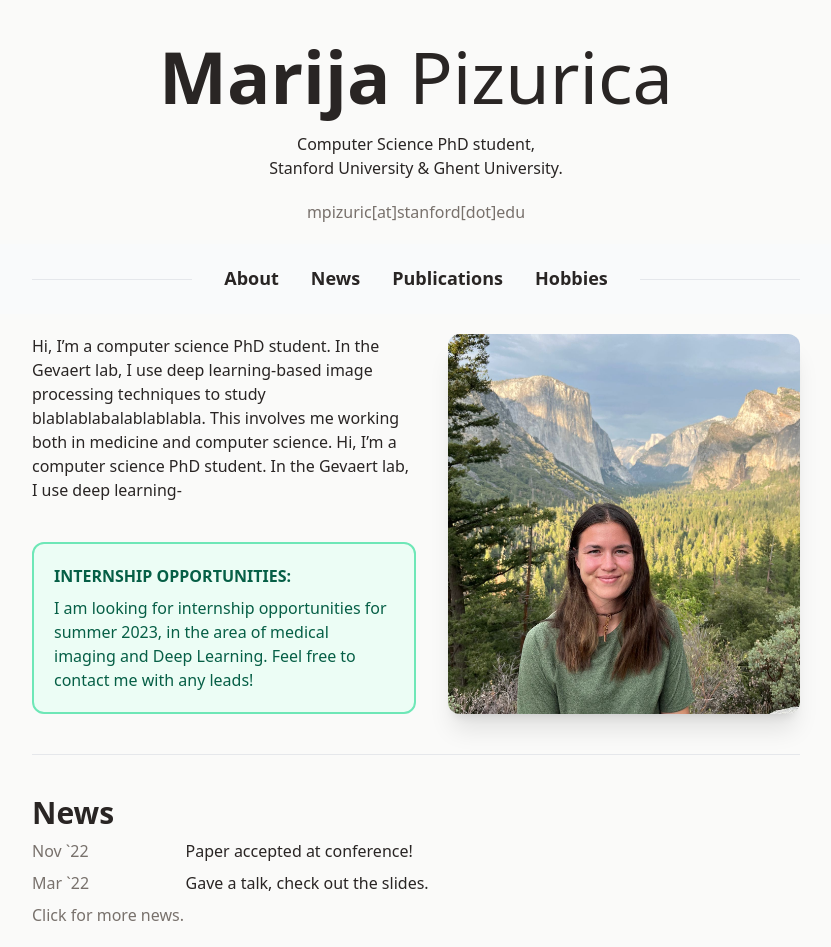
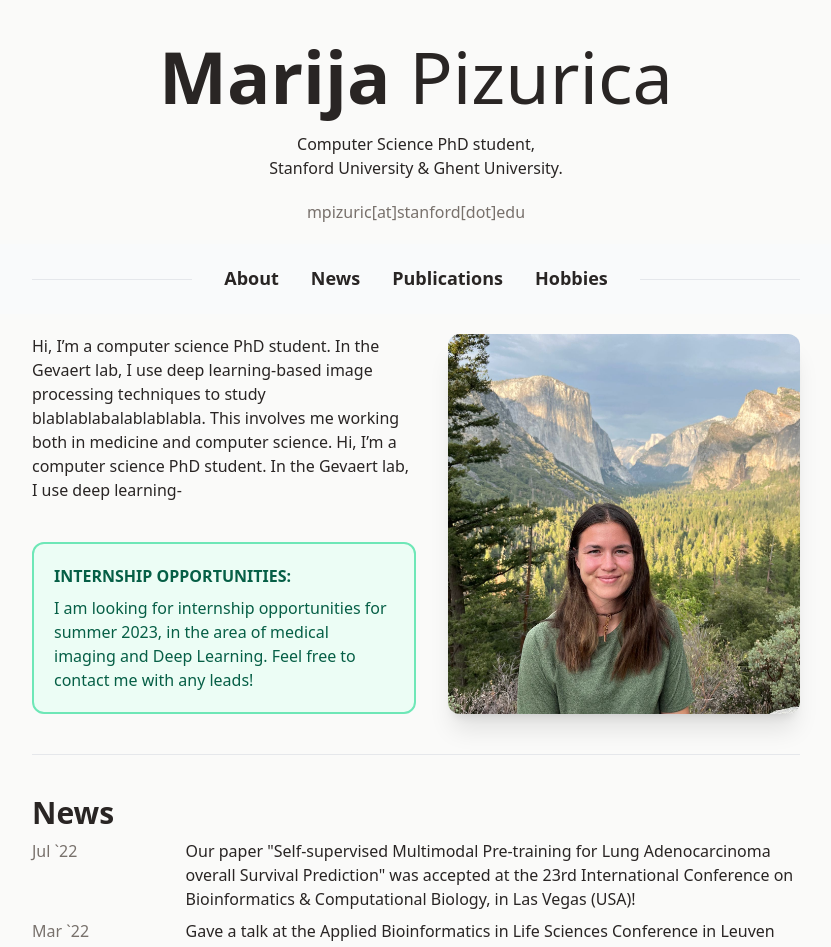
Before and after one commit to mpizurica/mpizurica.github.io, a Vue app: page / in a window 1280 px wide. Shown: the top 947 px of the page, without its empty margins (224-1055 px from the left). Built offline with nearby package versions, Linux system fonts and the light colour scheme.

Commit message:
Update NewsList.vue

```diff
--- a/src/components/NewsList.vue
+++ b/src/components/NewsList.vue
@@ -3,10 +3,10 @@
     <div class="flex flex-col space-y-2">
         <div class="grid grid-cols-5">
             <div class="">
-                <p class="list-info">Nov `22</p>
+                <p class="list-info">Jul `22</p>
             </div>
             <div class="col-span-4">
-                <p>Paper accepted at conference!</p>
+                <p>Our paper "Self-supervised Multimodal Pre-training for Lung Adenocarcinoma overall Survival Prediction" was accepted at the 23rd International Conference on Bioinformatics & Computational Biology, in Las Vegas (USA)!</p>
             </div>
         </div>
         <div class="grid grid-cols-5">
@@ -14,7 +14,7 @@
                 <p class="list-info">Mar `22</p>
             </div>
             <div class="col-span-4">
-                <p>Gave a talk, check out the slides.</p>
+                <p>Gave a talk at the Applied Bioinformatics in Life Sciences Conference in Leuven (Belgium)!</p>
             </div>
         </div>
     </div>
@@ -22,18 +22,18 @@
     <div v-show="expanded" class="flex flex-col space-y-2 pt-2">
         <div class="grid grid-cols-5">
             <div class="">
-                <p class="list-info">Nov `22</p>
+                <p class="list-info">Nov `21</p>
             </div>
             <div class="col-span-4">
-                <p>Paper accepted at conference!</p>
+                <p>Started my 1y research stay at Stanford University!</p>
             </div>
         </div>
         <div class="grid grid-cols-5">
             <div class="">
-                <p class="list-info">Mar `22</p>
+                <p class="list-info">Apr `21</p>
             </div>
             <div class="col-span-4">
-                <p>Gave a talk, check out the slides.</p>
+                <p>Received a scholarship from the Belgian American Education Foundation.</p>
             </div>
         </div>
     </div>
```
